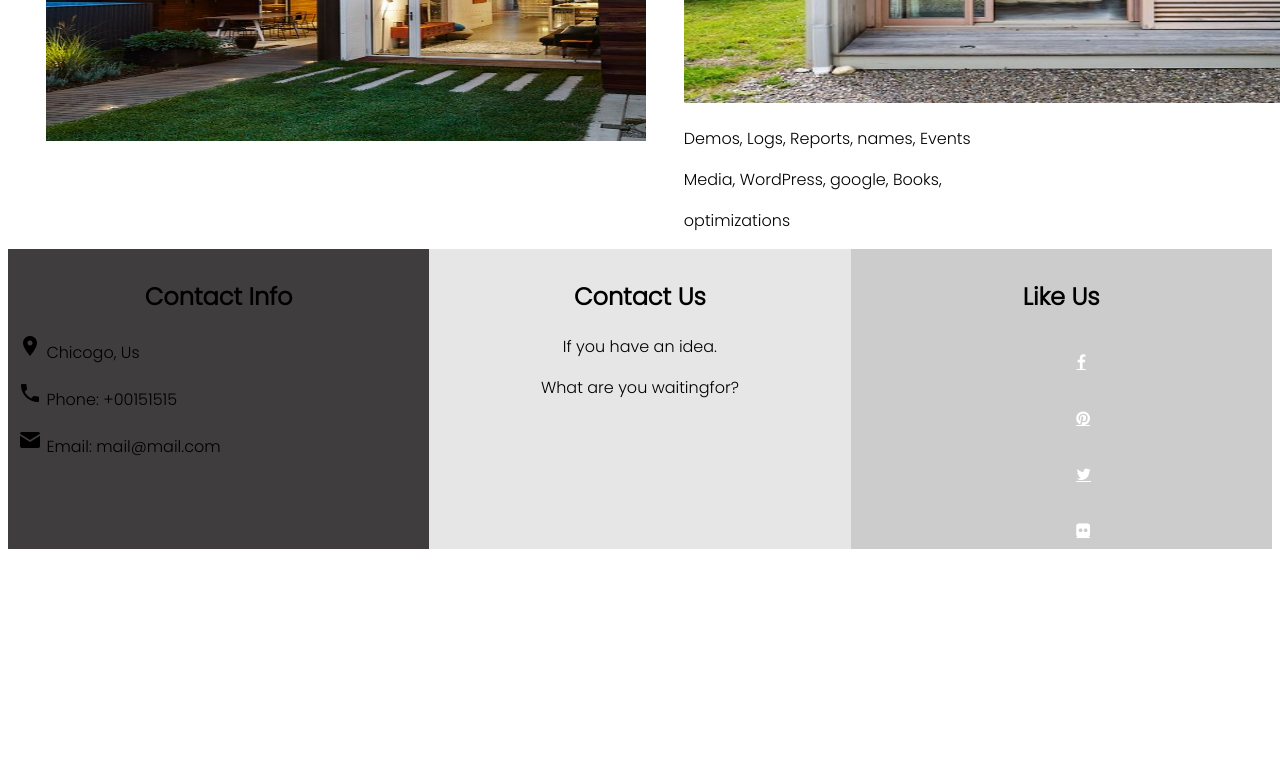
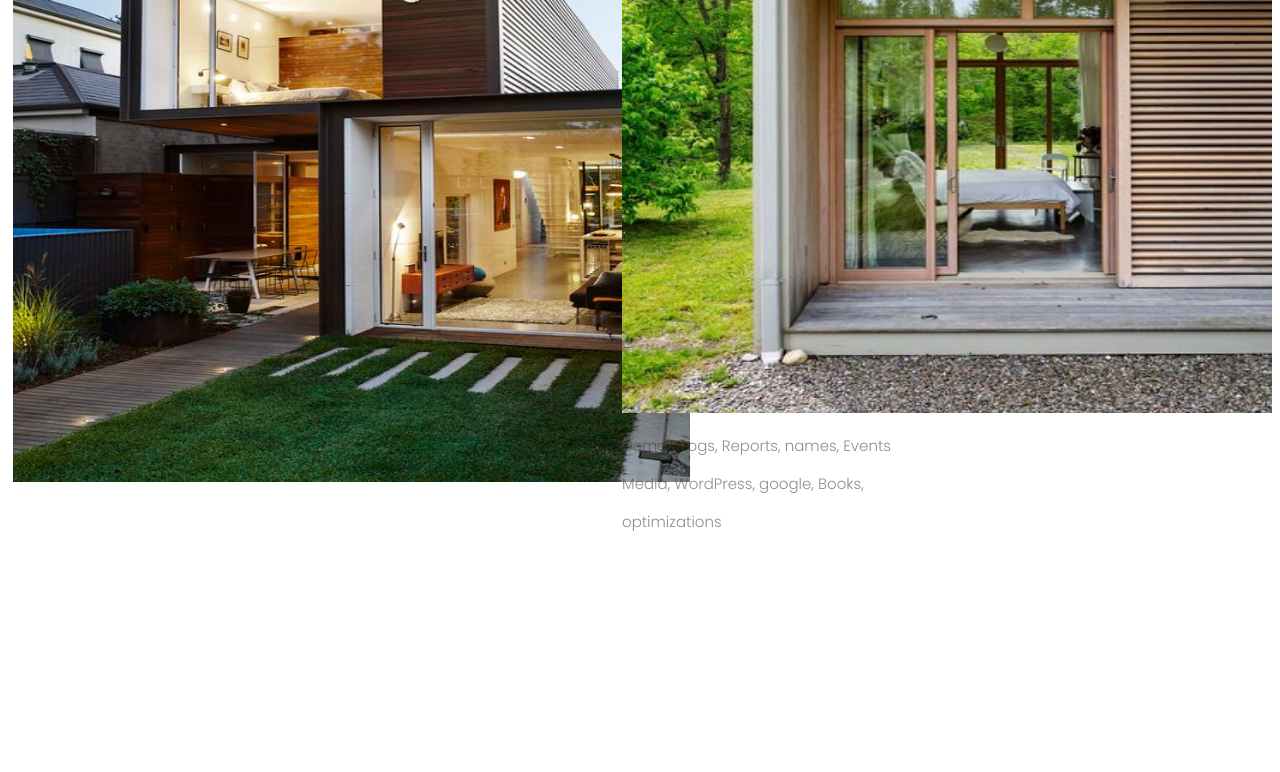
Before and after one commit to Yashwithajuegostudio/WebsiteBasic, a plain HTML site: page index.html in a window 1280 px wide. Shown: the part 540-1312 px from the top of the page. Before the commit the page ends 1154 px from the top, so only its background shows below. Drawn offline with Linux system fonts and the light colour scheme.

Commit message:
small changes done

```diff
--- a/index.html
+++ b/index.html
@@ -9,25 +9,25 @@
 <link href="https://fonts.googleapis.com/icon?family=Material+Icons" rel="stylesheet">
 
     <body>
-        <img src="./assets/menu.png" style="padding-left: 10px;">
 
 
+        <img src="./assets/menu.png" style>
         <div class="container">
             <div class="left">
 
-                <p class="grayed_element">Hello</p>
-                <p style="margin-top:3px">We are</p>
-                <p style="margin-top:px">In Shock</p>
-                <p style="margin-top:10px">MOST RECENT WORK:</p>
+                <p style="color: #999; font-size: 20px;">Hello</p>
+                <p style=" font-size: 20px;">We are</p>
+                <p style=" font-size: 30px;">In Shock</p>
+                <p style="color: rgba(65, 63, 62, 0.589);">MOST RECENT WORK:</p>
                 <img class='img1'src="assets/house1.jpg" alt="">
             </div>
 
 
-                <div class="right" >
+                <div class="right"  >
                     <p>We build design teams - we break things down</p>
                     <p>and built it better - we deliver the best of</p>
                     <p>solutions</p>
-                    <p style="margin-top:10px">InShock means powerful simplicity</p>
+                    <p style="padding-top: 10px;">InShock means powerful simplicity</p>
                     <img class="img2"src="assets/house2.jpg" alt="">
                     <p>Demos, Logs, Reports, names, Events</p>
                     <p>Media, WordPress, google, Books, </p>
@@ -36,26 +36,26 @@
         </div>
 
         <div class="row">
-            <div class="column" style="background-color:rgb(63, 61, 61)">
-              <h2 style="text-align:center;">Contact Info</h2>
-             <p><img src="./assets/locationicon.png">  Chicogo, Us</p>
-                <p><img src="./assets/phoneicon.png" alt="">  Phone: +00151515</p>
-               <p><img src="./assets/mailicon.png" alt="">  Email: mail@mail.com</p>
+            <div class="column" style="background-color:rgb(15, 14, 14)">
+              <h2 style="text-align:center; color: white;">Contact Info</h2>
+             <p style="color: white;"><img src="./assets/locationicon.png" style="padding-right: 10px; padding-left: 5px; filter: brightness(0) invert(1);">  Chicogo, Us</p>
+                <p style="color: white;"><img src="./assets/phoneicon.png" style="padding-right: 10px; padding-left: 5px; filter: brightness(0) invert(1);" alt="">  Phone: +00151515</p>
+               <p style="color: white;"><img src="./assets/mailicon.png" style="padding-right: 10px; padding-left: 5px; filter: brightness(0) invert(1);" alt="">  Email: mail@mail.com</p>
             </div>
-            <div class="column" style="background-color:rgba(187, 187, 187, 0.363);text-align: center;">
-              <h2>Contact Us</h2>
-              <p>If you have an idea.</p>
-                <p>What are you waitingfor?</p>
+            <div class="column" style="background-color:rgba(59, 58, 58, 0.568);text-align: center;">
+              <h2 style="color: white;">Contact Us</h2>
+              <p style="color: white;">If you have an idea.</p>
+                <p style="color: white;">What are you waitingfor?</p>
 
             </div>
-            <div class="column" style="background-color:#ccc; text-align: center;">
-              <h2>Like Us</h2>
-              <ul style="list-style-type:none; ">
-              <li><a href="#" class="fa fa-facebook"></a></li>
-               <li> <a href="#" class="fa fa-pinterest"></a></li>
-                <li><a href="#" class="fa fa-twitter"></a></li>
-                <li><a href="#" class="fa fa-flickr"></a></li>
-               <li> <a href="#" class="fa fa-linkedin"></a></li>
+            <div class="column" style="background-color:rgba(187, 187, 187, 0.801); text-align: center;">
+              <h2 style="color: white;">Like Us</h2>
+              <ul style="list-style-type:none;color: white; ">
+              <li><img src="assets/facebook.png" style="filter: brightness(0) invert(1);"></li>
+               <li><img src="assets/pinterest.png" style="filter: brightness(0) invert(1);"></li>
+                <li><img src="assets/twitter.png" style="filter: brightness(0) invert(1);"></li>
+                <li><img src="assets/flicker.png" style="filter: brightness(0) invert(1);"></li>
+               <li> <img src="assets/link.png" style="filter: brightness(0) invert(1);"></li>
             </ul>
             </div>
 
--- a/style.css
+++ b/style.css
@@ -1,82 +1,34 @@
-*{font-family: 'Poppins', sans-serif;}
-
-  .grayed_element{
-    color: #999;
+* {
+  font-family: "Poppins", sans-serif;
 }
 
-  .container{
-      width:100%;
-      height:50%;
+.container {
+  width: 100%;
+  height: 60%;
   display: flex;
+  padding-left: 5px;
+  padding-bottom: 50px;
   justify-content: space-between;
-
-
-
-
 }
 
-  .left{
-      padding:3%;
-  }
-  .main{
-      justify-content: center;
-
-  }
-  .fa-flickr {
-
-    color: white;
-    padding: 20px;
-  font-size: 20px;
-  width: 50px;
-  text-align: center;
-  }
-  .fa-instagram {
-
-    color: white;
-    padding: 20px;
-  font-size: 20px;
-  width: 50px;
-  text-align: center;
-  }
-  .fa-linkedin {
-
-    color: white;
-    padding: 20px;
-  font-size: 20px;
-  width: 50px;
-  text-align: center;
-  }
-  .fa-facebook {
-
-    color: white;
-    padding: 20px;
-  font-size: 20px;
-  width: 50px;
-  text-align: center;
-
+.right {
+  align-items: right;
+  float: right;
+  font-size: 15px;
+  color: rgba(65, 63, 62, 0.589);
+  margin: 0;
 }
 
-  .fa-twitter {
+.left {
+  align-items: left;
+  float: left;
+}
 
-    color: white;
-    padding: 20px;
-  font-size: 20px;
-  width: 50px;
-  text-align: center;
-  }
-  .fa-pinterest {
-
-    color: white;
-    padding: 20px;
-  font-size: 20px;
-  width: 50px;
-  text-align: center;
-  }
 .column {
   float: left;
 
   width: 33.33%;
-    padding: 10px;
+
   height: 300px;
   align-items: center;
 }
@@ -88,12 +40,12 @@
 * {
   box-sizing: border-box;
 }
-  .img1{
-      width:600px;
-      height: 400px;
+.img1 {
+  width: 120%;
+  height: 60%;
 }
-  .img2{
-    width:600px;
-    height: 400px;
-    padding-top: 10px;
+.img2 {
+  width: 650px;
+  height: 60%;
+  padding-top: 66px;
 }
```
Also changed, not shown: assets/facebook.png (added), assets/flicker.png (added), assets/menu.png, assets/pinterest.png (added), assets/twitter.png (added), link.png (added). Lines whose indentation alone changed are shown as unchanged.
